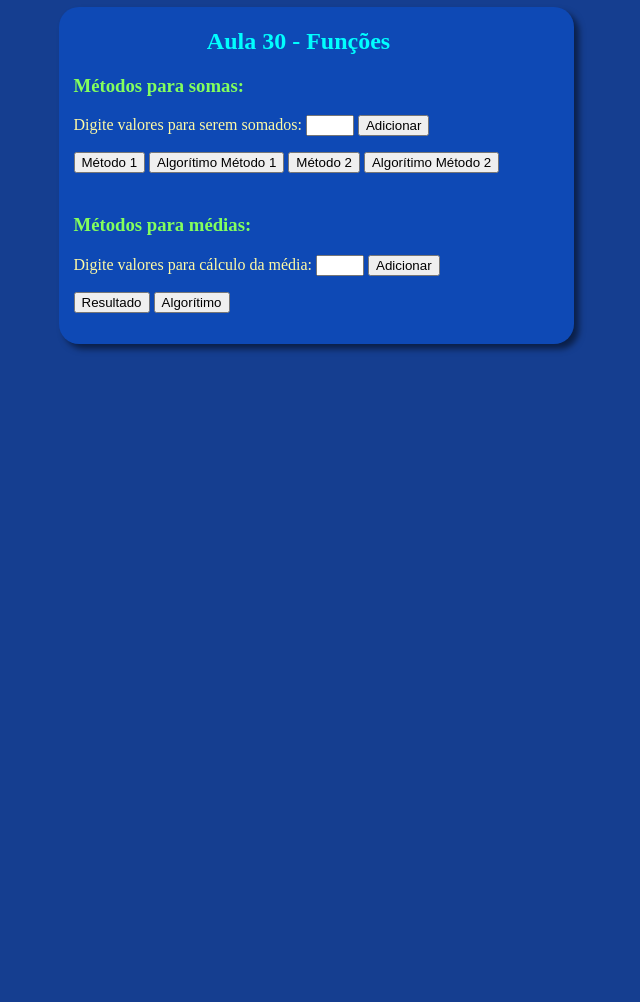
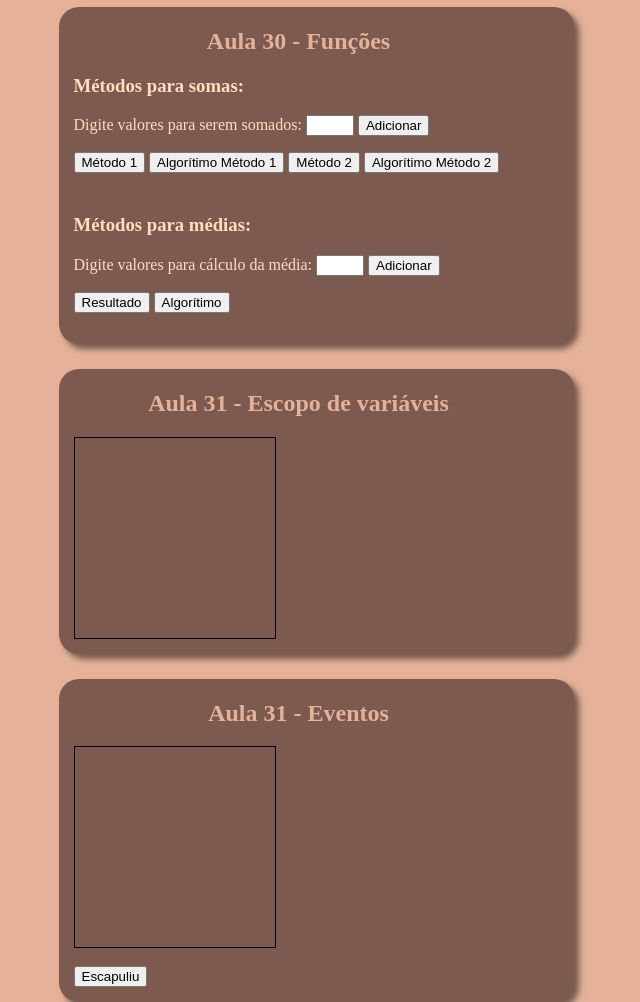
Before and after one commit to energyBox2022/js-cfb-curso, a plain HTML site: page geral/indice.html in a window 1280 px wide. Shown: the part 73-1075 px from the top of the page, without its empty margins (324-964 px from the left). Before the commit the page ends 800 px from the top, so only its background shows below. Drawn offline with Linux system fonts and the light colour scheme.

Commit message:
Update indice.html

```diff
--- a/geral/indice.html
+++ b/geral/indice.html
@@ -9,32 +9,54 @@
 
     <style>
         body{
-            background-color: rgb(21, 62, 144);
+            background-color: rgb(229, 178, 153);
         }
 
         h1{
             color: rgb(255, 250, 164);
             color: rgb(14, 73, 181);
             color: rgb(84, 227, 70);
-            color: rgb(255, 119, 95);
+            color: rgb(125, 90, 80);
             text-align: center;
         }
 
         h3{
-            color: rgb(131, 255, 93);
+            color: rgb(252, 222, 192);
         }
 
         h2{
-            color: aqua;
+            color: rgb(229, 178, 153);
             text-align: center;
         }
 
         p{
-            color: rgb(255, 250, 164)
+            color: rgb(252, 222, 192);
         }
 
-        .space{
-            background-color: rgb(14, 73, 181);
+        .space30{
+            background-color: rgb(125, 90, 80);
+            padding: 1px 50px 15px 15px;
+            width: 450px;
+            border-radius: 20px;
+            margin: auto;
+            box-shadow: 5px 5px 6px rgba(0, 0, 0, 0.504);
+        }
+
+        .space31{
+            position: relative;
+            top: 25px;
+            background-color: rgb(125, 90, 80);
+            padding: 1px 50px 15px 15px;
+            width: 450px;
+            border-radius: 20px;
+            margin: auto;
+            box-shadow: 5px 5px 6px rgba(0, 0, 0, 0.504);
+        }
+
+        .space32{
+            position: relative;
+            top: 50px;
+            background-color: rgb(125, 90, 80);
             padding: 1px 50px 15px 15px;
             width: 450px;
             border-radius: 20px;
@@ -48,6 +70,12 @@
 
         #imed{
             width: 40px;
+        }
+
+        .evento1{
+            width: 200px;
+            height: 200px;
+            border: 1px solid black;
         }
     </style>
 
@@ -65,7 +93,7 @@
 
     <video30>
         <section>
-            <div class="space">
+            <div class="space30">
                 <soma>
                     <h2>Aula 30 - Funções</h2>
                     <h3>Métodos para somas:</h3>
@@ -180,6 +208,51 @@
 
     </video30>
 
+    <video31>
+        <div class="space31">
+            <h2>Aula 31 - Escopo de variáveis</h2>
+
+            <div class="evento1" onmouseover="escopo1(this, `#FB2576`)" onmouseout="escopo1(this, `#332FD0`)"></div>
+
+            <script>
+
+
+                function escopo1(caixa,cor){
+                    caixa.style.backgroundColor=cor
+                }
+
+            </script>
+
+        </div>
+    </video31>
+
+    <video32>
+        <div class="space32">
+
+
+
+            <h2>Aula 31 - Eventos</h2>
+            <div class="evento1" onmouseover="mudeCor(this,`#B4846C`)" onmouseout="mudeCor(this, `#FCDEC0`)"></div><br>
+            <input type="button" value="Escapuliu" onmouseover="escapuliu(this)">
+
+            <script>
+
+                function mudeCor(caixa,cor){
+                    caixa.style.backgroundColor=cor
+                }
+
+                function escapuliu(obj){
+                    obj.style.position = "absolute"
+                    obj.style.left = Math.random()*200+"px"
+                    obj.style.top = Math.random()*200+"px"
+                }
+            </script>
+
+
+
+        </div>
+    </video32>
+
 
 
 </body>
```
